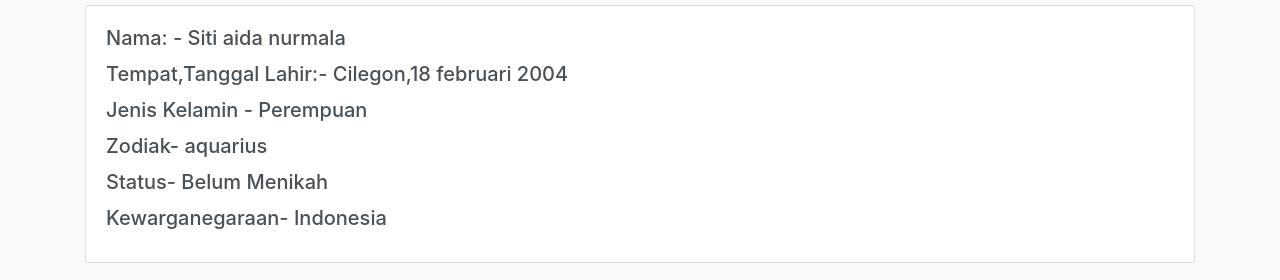
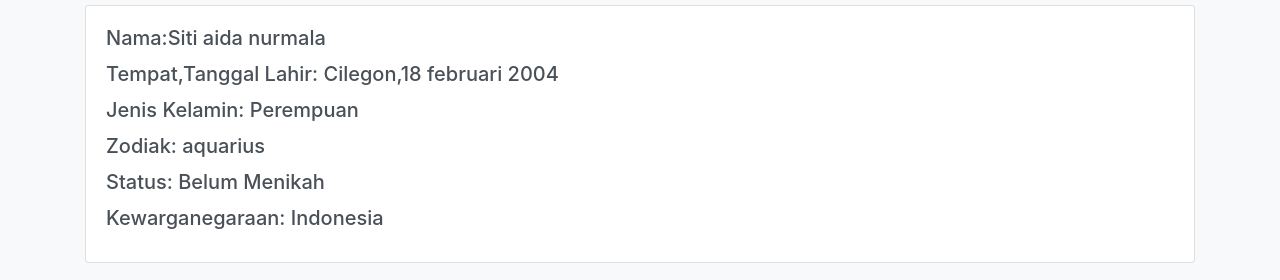
Before and after one commit to aidanurmala/aidanurmala.github.io, a plain HTML site: page index.html in a window 1280 px wide. Shown: the part 388-668 px from the top of the page. Drawn offline with nearby package versions, Linux system fonts and the light colour scheme.

Commit message:
Update index.html

```diff
--- a/index.html
+++ b/index.html
@@ -57,12 +57,12 @@
     <h2>Biodata</h2>
     <div class="card">
         <div class="card-body">
-            <h5 class="card-title">Nama: - Siti aida nurmala</h5>
-            <h5 class="card-title"> Tempat,Tanggal Lahir:- Cilegon,18 februari 2004</h5>
-            <h5 class="card-title"> Jenis Kelamin - Perempuan</h5>
-            <h5 class="card-title"> Zodiak- aquarius</h5>
-            <h5 class="card-title"> Status- Belum Menikah</h5>
-            <h5 class="card-title"> Kewarganegaraan- Indonesia</h5>
+            <h5 class="card-title">Nama:Siti aida nurmala</h5>
+            <h5 class="card-title"> Tempat,Tanggal Lahir: Cilegon,18 februari 2004</h5>
+            <h5 class="card-title"> Jenis Kelamin:  Perempuan</h5>
+            <h5 class="card-title"> Zodiak: aquarius</h5>
+            <h5 class="card-title"> Status: Belum Menikah</h5>
+            <h5 class="card-title"> Kewarganegaraan: Indonesia</h5>
         </div>
     </div>
 </section>
@@ -81,7 +81,7 @@
     <h2>Experience</h2>
     <div class="card">
         <div class="card-body">
-            <h5 class="card-title">Host Live E-Commerce - tokopedia</h5>
+            <h5 class="card-title"> Digital specialist PT.Rans grup - tokopedia</h5>
             <h5 class="card-title"> Admin- tokopedia</h5>
             <p class="card-text"><i class="far fa-calendar"></i> Desember 2023- Present</p>
         </div>
```
